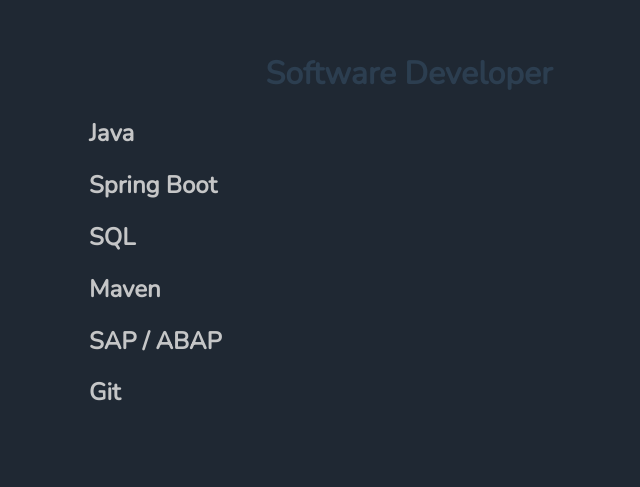
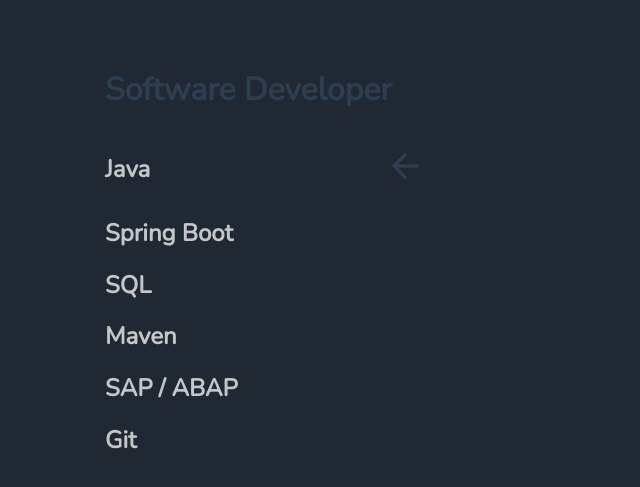
Before and after one commit to suxxez/personal-website-vue, a Vue app: page /software in a window 1280 px wide. Shown: the part 169-656 px from the top of the page, without its empty margins (231-871 px from the left). Built offline with nearby package versions, Linux system fonts and the light colour scheme.

Commit message:
Update styling, add back arrow

```diff
--- a/src/components/headings.vue
+++ b/src/components/headings.vue
@@ -3,19 +3,19 @@
     <h1 class="animated fadeIn">FINN FENTKER</h1>
     <div class="heading-flex">
       <h2 class="animated fadeInDown software">Software Developer</h2>
-      <router-link to="/software"><i class="material-icons animated rotateIn">desktop_windows</i></router-link>
+      <router-link to="/software"><i class="material-icons animated rotateIn software">desktop_windows</i></router-link>
     </div>
     <div class="heading-flex">
       <h2 class="animated fadeInDown web">Web Developer</h2>
-      <router-link to="/web"><i class="material-icons animated rotateIn">wifi</i></router-link>
+      <router-link to="/web"><i class="material-icons animated rotateIn web">wifi</i></router-link>
     </div>
     <div class="heading-flex">
       <h2 class="animated fadeInDown photo">Photographer</h2>
-      <router-link to="/photo"><i class="material-icons animated rotateIn">photo_camera</i></router-link>
+      <router-link to="/photo"><i class="material-icons animated rotateIn photo">photo_camera</i></router-link>
     </div>
     <div class="heading-flex">
       <h2 class="animated fadeInDown video">Videographer</h2>
-      <router-link to="/video"><i class="material-icons animated rotateIn">live_tv</i></router-link>
+      <router-link to="/video"><i class="material-icons animated rotateIn video">live_tv</i></router-link>
     </div>
     <div class="flex-container animated fadeInLeft">
       <a href="https://www.xing.com/profile/Finn_Fentker" target="_blank"><span>xing</span></a>
@@ -48,7 +48,7 @@ export default class Headings extends Vue {
     left: 25%;
   }
 
-  .flex-container {
+  .heading-flex, .flex-container{
     width: 50%;
   }
 }
@@ -70,7 +70,7 @@ span {
   margin: 5px;
 }
 
-span:hover {
+span:hover, i:hover {
   color: $highlight-color;
   opacity: 1;
   cursor: pointer;
@@ -97,7 +97,6 @@ a, a:link, a:visited, a:focus, a:hover, a:active {
   display: flex;
   align-items: center;
   justify-content: space-between;
-  width: 50%;
   margin-bottom: -0.5rem;
 }
 
--- a/src/components/software.vue
+++ b/src/components/software.vue
@@ -1,7 +1,10 @@
 <template>
 <div class="outer-div">
     <h1>Software Developer</h1>
-  <h2>Java</h2>
+  <div class="heading-flex">
+    <h2>Java</h2>
+    <router-link to="/"><i class="material-icons">arrow_back</i></router-link>
+  </div>
   <h2>Spring Boot</h2>
   <h2>SQL</h2>
   <h2>Maven</h2>
@@ -32,8 +35,12 @@ export default class Software extends Vue {
     left: 25%;
   }
 
-  .flex-container {
+  .flex-container, .heading-flex {
     width: 50%;
+  }
+
+  h1 {
+    text-align: left;
   }
 }
 
@@ -42,4 +49,33 @@ h2 {
   color: $subheading-color;
   animation-duration: 1s;
 }
+
+ .outer-div {
+   margin: 1rem
+ }
+
+ .heading-flex {
+  display: flex;
+  align-items: center;
+  justify-content: space-between;
+  margin-bottom: -0.5rem;
+}
+
+.material-icons {
+  font-family: 'Material Icons';
+  font-weight: normal;
+  font-style: normal;
+  font-size: 2.5rem;
+  cursor: pointer;
+}
+
+ a, a:link, a:visited, a:focus, a:hover, a:active {
+  color: #2c3e50;
+  text-decoration: none;
+ }
+
+ i:hover {
+  color: $highlight-color;
+  cursor: pointer;
+}
 </style>
--- a/src/components/web.vue
+++ b/src/components/web.vue
@@ -1,7 +1,10 @@
 <template>
 <div class="outer-div">
     <h1>Web Developer</h1>
-  <h2>Angular</h2>
+  <div class="heading-flex">
+    <h2>Angular</h2>
+    <router-link to="/"><i class="material-icons">arrow_back</i></router-link>
+  </div>
   <h2>Vue.js</h2>
   <h2>TypeScript</h2>
   <h2>JavaScript</h2>
@@ -32,7 +35,7 @@ export default class Software extends Vue {
     left: 25%;
   }
 
-  .flex-container {
+  .flex-container, .heading-flex {
     width: 50%;
   }
 }
@@ -42,4 +45,37 @@ h2 {
   color: $subheading-color;
   animation-duration: 1s;
 }
+
+ .outer-div {
+   margin: 1rem
+ }
+
+ .heading-flex {
+  display: flex;
+  align-items: center;
+  justify-content: space-between;
+  margin-bottom: -0.5rem;
+}
+
+.material-icons {
+  font-family: 'Material Icons';
+  font-weight: normal;
+  font-style: normal;
+  font-size: 2.5rem;
+  cursor: pointer;
+}
+
+ a, a:link, a:visited, a:focus, a:hover, a:active {
+  color: #2c3e50;
+  text-decoration: none;
+ }
+
+i:hover {
+  color: $highlight-color;
+  cursor: pointer;
+}
+
+h1 {
+    text-align: left;
+  }
 </style>
```
